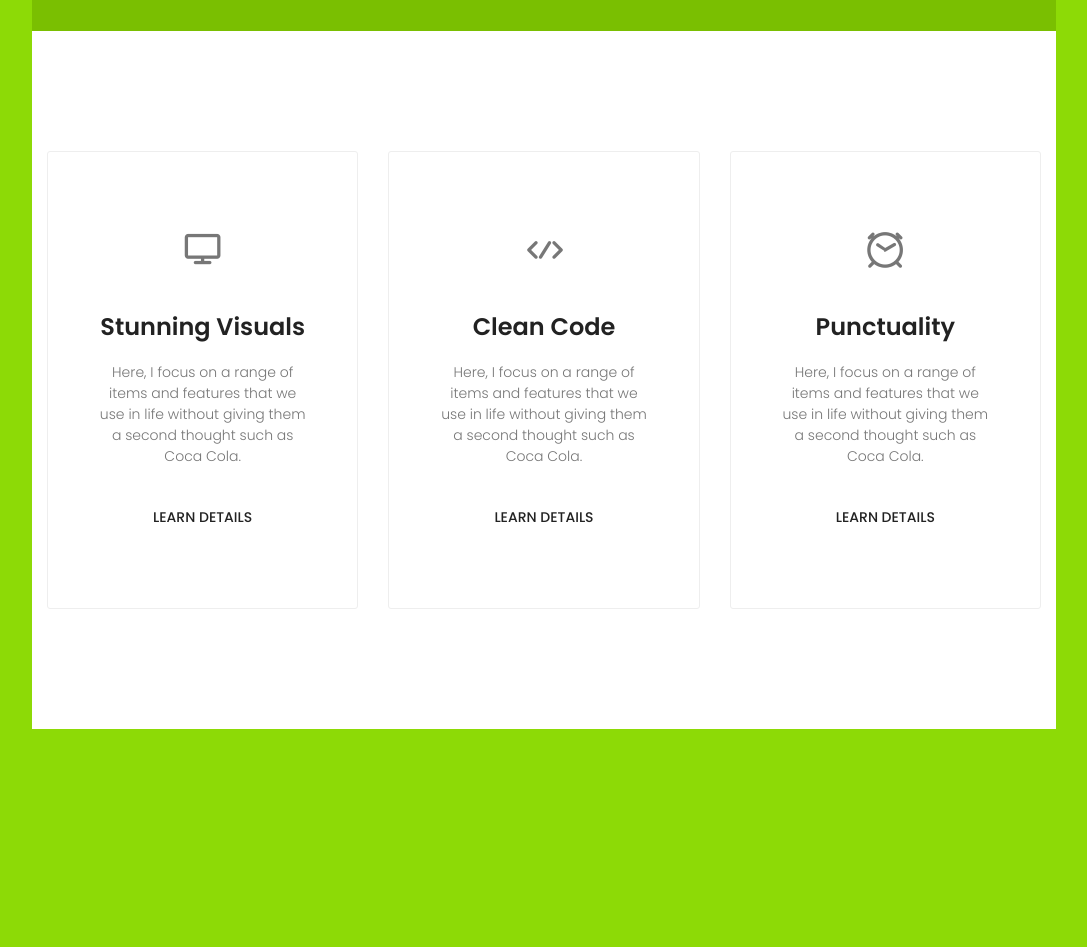
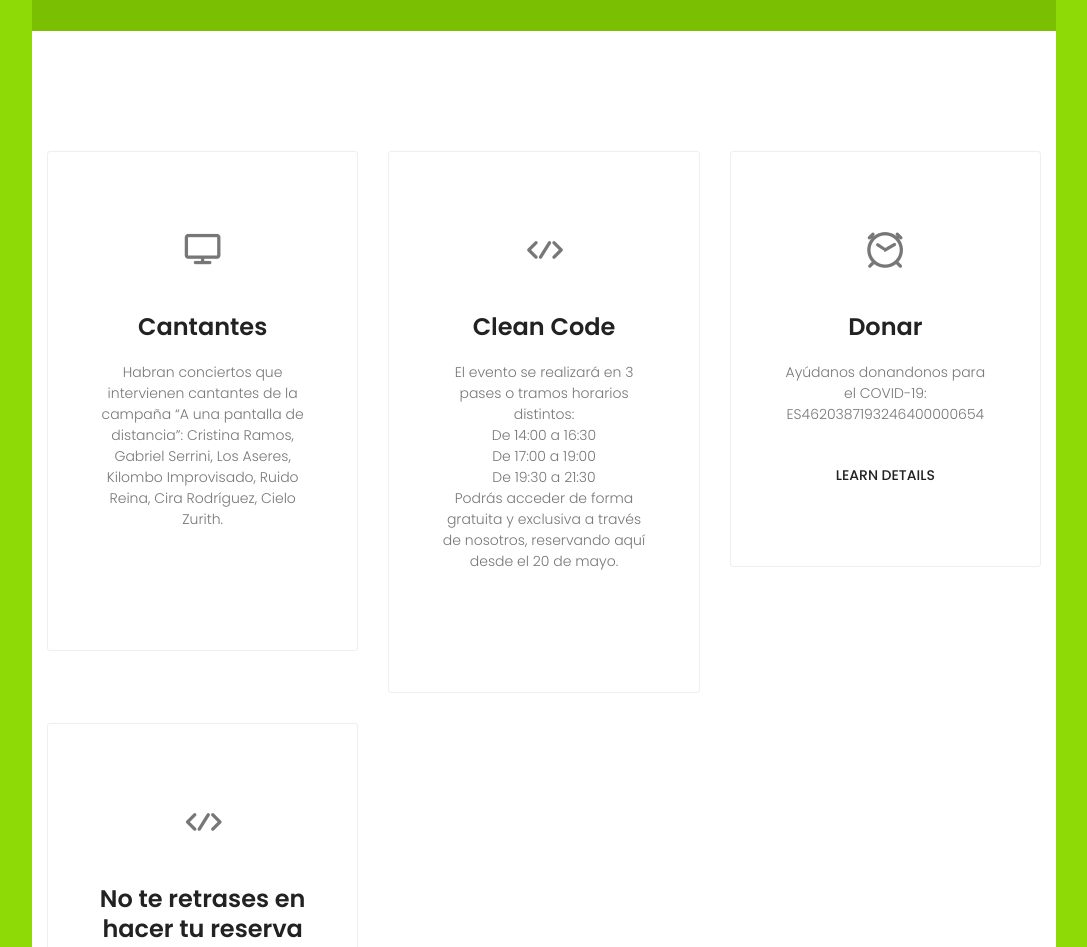
Before and after one commit to RyuuRaul/landing_page_wando, a plain HTML site: page inmotion/index.html in a window 1280 px wide. Shown: the part 660-1607 px from the top of the page, without its empty margins (96-1183 px from the left). Before the commit the page ends 1389 px from the top, so only its background shows below. Drawn offline with nearby package versions, Linux system fonts and the light colour scheme.

Commit message:
Update index.html

```diff
--- a/inmotion/index.html
+++ b/inmotion/index.html
@@ -79,25 +79,43 @@
 						<div class="col-md-4">
 							<div class="single-feature text-center">
 								<span class="lnr lnr-screen"></span>
-								<h3>Stunning Visuals</h3>
-								<p>Here, I focus on a range of items and features that we use in life without giving them a second thought such as Coca Cola.</p>
+								<h3>Cantantes</h3>
+								<p>Habran conciertos que intervienen cantantes de la campaña “A una pantalla de distancia”:
+									Cristina Ramos,
+									Gabriel Serrini,
+									Los Aseres,
+									Kilombo Improvisado,
+									Ruido Reina,
+									Cira Rodríguez,
+									Cielo Zurith.</p>
+							</div>
+						</div>
+						<div class="col-md-4">
+							<div class="single-feature text-center">
+								<span class="lnr lnr-code"></span>
+								<h3>Clean Code</h3>
+								<p>El evento se realizará en 3 pases o tramos horarios distintos:</br>
+									De 14:00 a 16:30</br>
+									De 17:00 a 19:00</br>
+									De 19:30 a 21:30</br>
+									Podrás acceder de forma gratuita y exclusiva a través de nosotros, reservando aquí desde el 20 de mayo. </p>
+							</div>
+						</div>
+						<div class="col-md-4">
+							<div class="single-feature text-center">
+								<span class="lnr lnr-clock"></span>
+								<h3>Donar</h3>
+								<p>Ayúdanos donandonos para el COVID-19:</br>
+									ES4620387193246400000654</p>
 								<a href="#" class="text-uppercase">Learn Details</a>
 							</div>
 						</div>
 						<div class="col-md-4">
 							<div class="single-feature text-center">
 								<span class="lnr lnr-code"></span>
-								<h3>Clean Code</h3>
-								<p>Here, I focus on a range of items and features that we use in life without giving them a second thought such as Coca Cola.</p>
-								<a href="#" class="text-uppercase">Learn Details</a>
-							</div>
-						</div>
-						<div class="col-md-4">
-							<div class="single-feature text-center">
-								<span class="lnr lnr-clock"></span>
-								<h3>Punctuality</h3>
-								<p>Here, I focus on a range of items and features that we use in life without giving them a second thought such as Coca Cola.</p>
-								<a href="#" class="text-uppercase">Learn Details</a>
+								<h3>No te retrases en hacer tu reserva</h3>
+								<p> ¡¡¡¡Disponemos solamente de 50 plazas para cada pase!!!!
+									Compartirás unos momentos emocionantes en el 'Rockstop Skybar’y podrás contemplar una de las mejores vistas del norte mientras disfrutas con una amplia carta de bebidas de  las mejores marcas y aperitivos variados que harán de tu visita una experiencia gastronómica inolvidable. </p>
 							</div>
 						</div>
 					</div>
```
